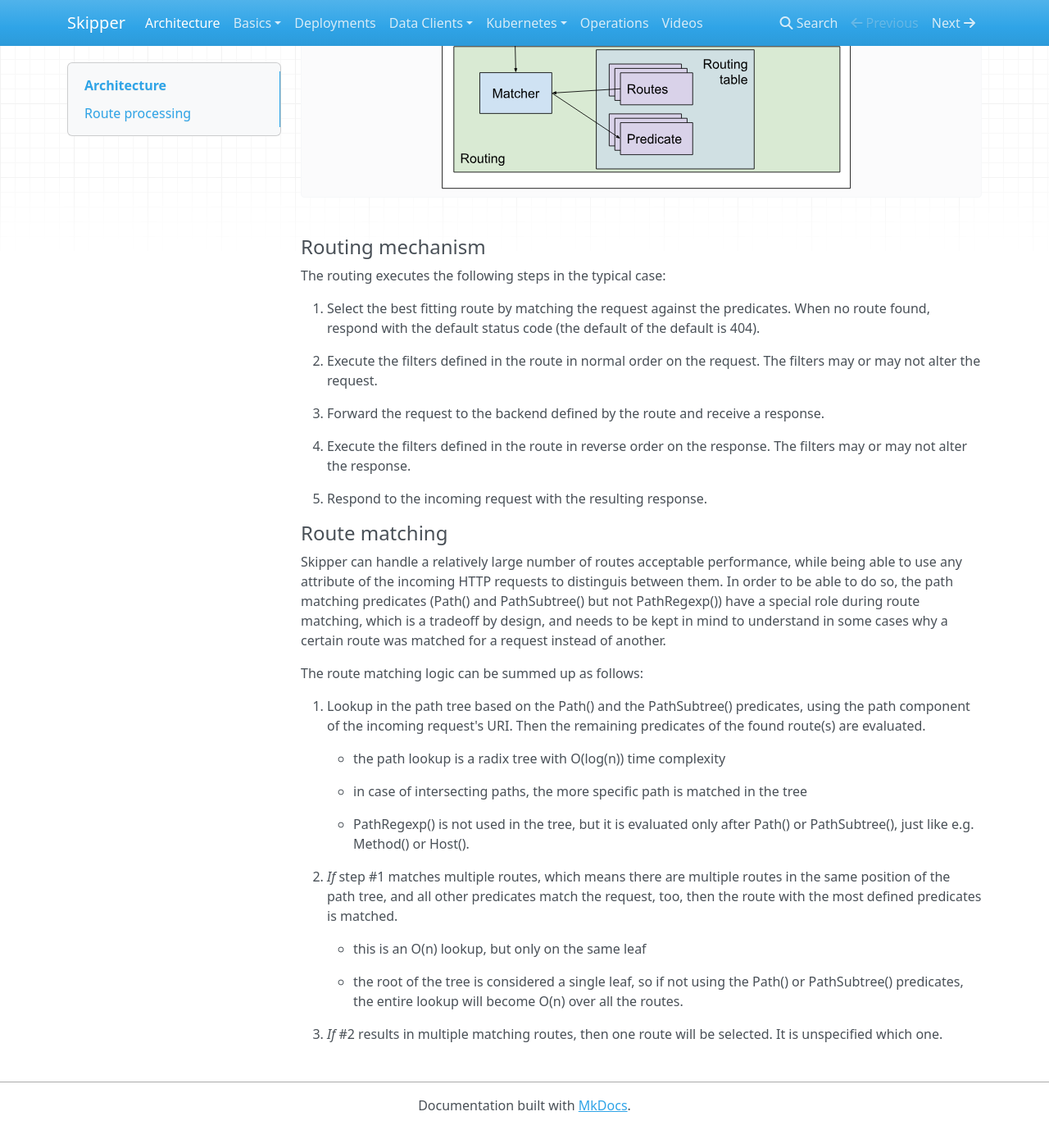
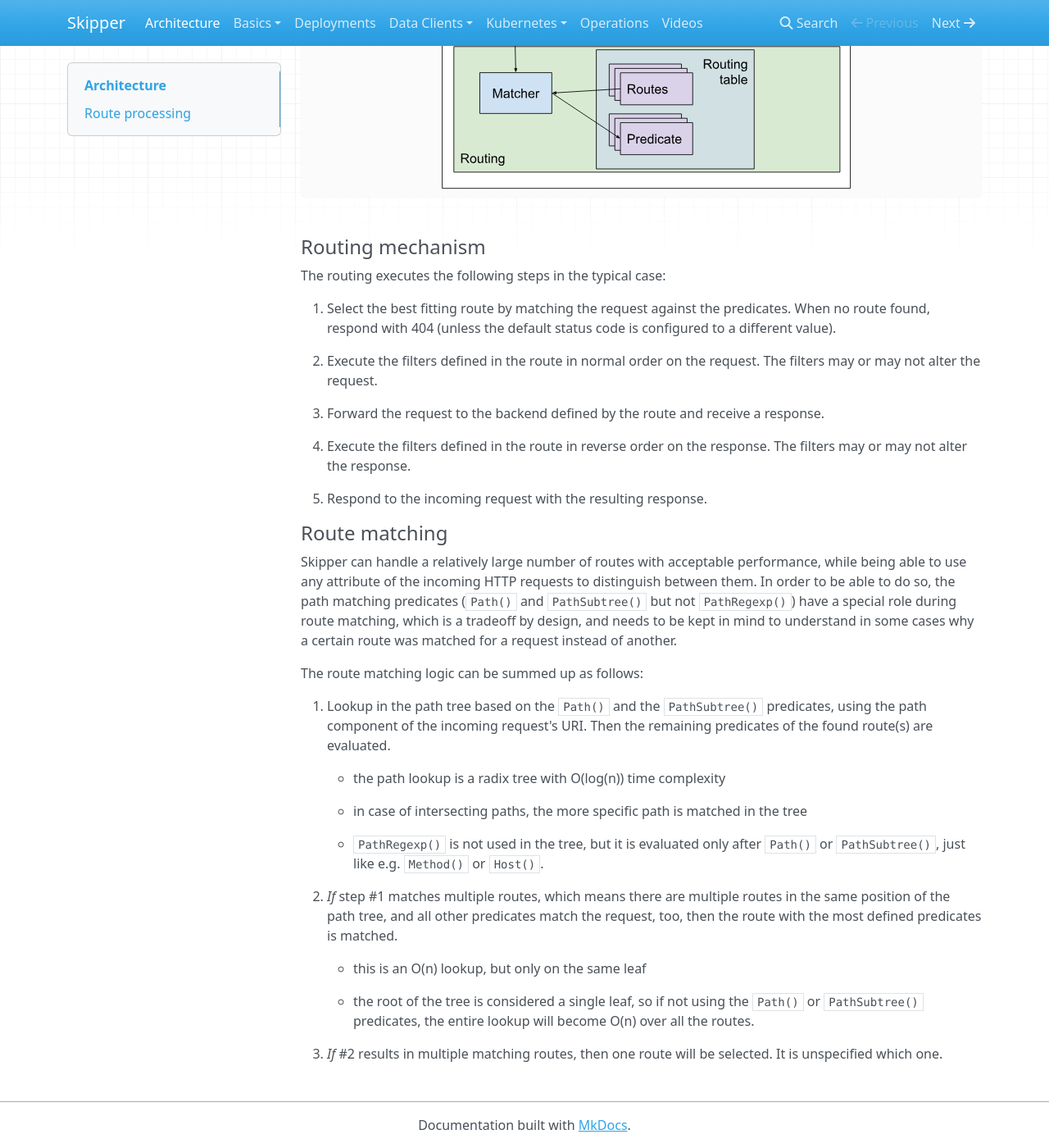
Before and after one commit to zalando/skipper, an MkDocs documentation site: the page built from docs/index.md, in a window 1280 px wide and 1400 px high, scrolled down 2093 px. Shown: the whole window at 82% size. Built offline with MkDocs 1.6.1, drawn with Linux system fonts in a browser that asks for light colours; nearby versions of some CDN libraries; old or Windows-style settings are respelled for this version of MkDocs; before the commit the page ends 3469 px from its top, so only the background shows below that.

Commit message:
review fixes: - typos - quoting code examples

```diff
--- a/docs/index.md
+++ b/docs/index.md
@@ -64,8 +64,8 @@ request.
 The routing executes the following steps in the typical case:
 
 1. Select the best fitting route by matching the request against the
-   predicates. When no route found, respond with the default status code
-   (the default of the default is 404).
+   predicates. When no route found, respond with 404 (unless the default
+   status code is configured to a different value).
 
 2. Execute the filters defined in the route in normal order on the
    request. The filters may or may not alter the request.
@@ -80,17 +80,17 @@ The routing executes the following steps in the typical case:
 
 #### Route matching
 
-Skipper can handle a relatively large number of routes acceptable
+Skipper can handle a relatively large number of routes with acceptable
 performance, while being able to use any attribute of the incoming HTTP
-requests to distinguis between them. In order to be able to do so, the
-path matching predicates (Path() and PathSubtree() but not PathRegexp())
+requests to distinguish between them. In order to be able to do so, the
+path matching predicates (`Path()` and `PathSubtree()` but not `PathRegexp()`)
 have a special role during route matching, which is a tradeoff by
 design, and needs to be kept in mind to understand in some cases why a
 certain route was matched for a request instead of another.
 
 The route matching logic can be summed up as follows:
 
-1. Lookup in the path tree based on the Path() and the PathSubtree()
+1. Lookup in the path tree based on the `Path()` and the `PathSubtree()`
    predicates, using the path component of the incoming request's URI. Then
    the remaining predicates of the found route(s) are evaluated.
 
@@ -99,8 +99,8 @@ The route matching logic can be summed up as follows:
     * in case of intersecting paths, the more specific path is matched in
      the tree
 
-    * PathRegexp() is not used in the tree, but it is evaluated only after
-     Path() or PathSubtree(), just like e.g. Method() or Host().
+    * `PathRegexp()` is not used in the tree, but it is evaluated only after
+     `Path()` or `PathSubtree()`, just like e.g. `Method()` or `Host()`.
 
 2. _If_ step #1 matches multiple routes, which means there are multiple
    routes in the same position of the path tree, and all other predicates
@@ -110,7 +110,7 @@ The route matching logic can be summed up as follows:
     * this is an O(n) lookup, but only on the same leaf
 
     * the root of the tree is considered a single leaf, so if not using the
-      Path() or PathSubtree() predicates, the entire lookup will become O(n)
+      `Path()` or `PathSubtree()` predicates, the entire lookup will become O(n)
       over all the routes.
 
 3. _If_ #2 results in multiple matching routes, then one route will be
```
